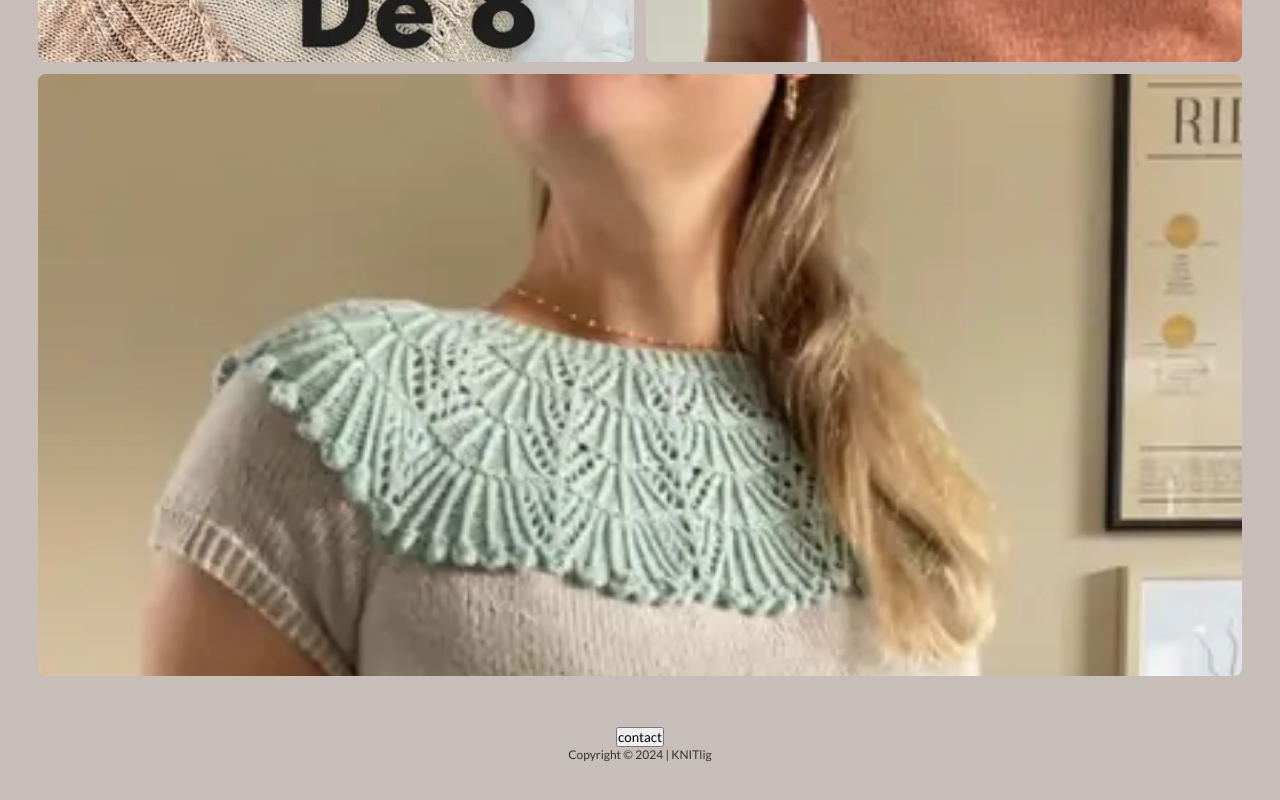
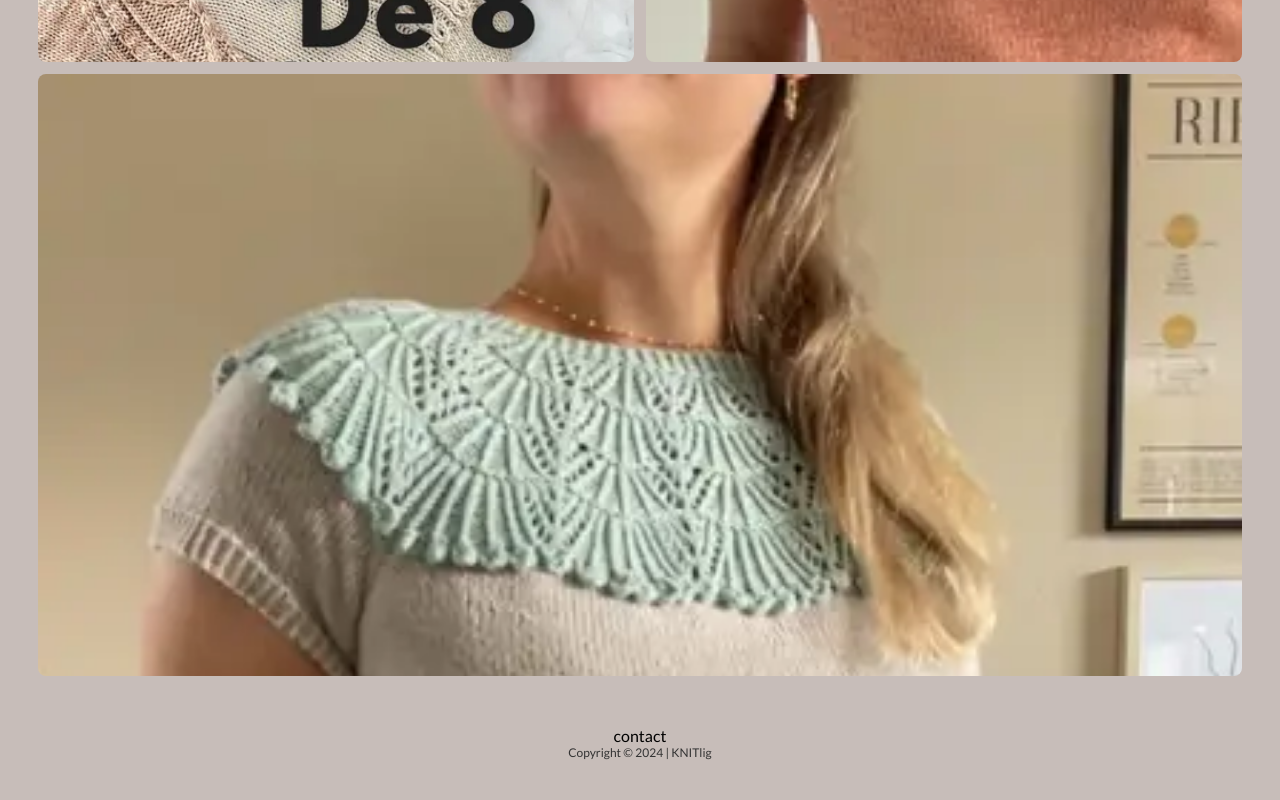
Before and after one commit to Hedemann-Nielsen/content-for-QR-code, a React (Vite) app: page / in a window 1280 px wide. Shown: the part 1476-2276 px from the top of the page. Built offline with nearby package versions, Linux system fonts and the light colour scheme.

Commit message:
bug på contact btn fixed

```diff
--- a/src/Components/Footer/Footer.jsx
+++ b/src/Components/Footer/Footer.jsx
@@ -19,7 +19,9 @@ export const Footer = () => {
 	return (
 		<>
 			<div className={style.footer}>
-				<button onClick={openModal}>contact</button>
+				<button onClick={openModal} className={globalStyle.untyledBtn}>
+					contact
+				</button>
 				<p className={globalStyle.text}>
 					Copyright &copy; {currentYear} | KNITlig
 				</p>
--- a/src/Styles/GlobalStyles.module.scss
+++ b/src/Styles/GlobalStyles.module.scss
@@ -45,6 +45,19 @@ a {
 .text {
 	@include text;
 }
+.untyledBtn {
+	background-color: transparent;
+	border: none;
+	margin: 0;
+	padding: 0;
+	text-align: inherit;
+	font: inherit;
+	border-radius: 0;
+	appearance: none;
+	&:hover {
+		text-decoration: underline;
+	}
+}
 
 .modal {
 	position: absolute;
```
